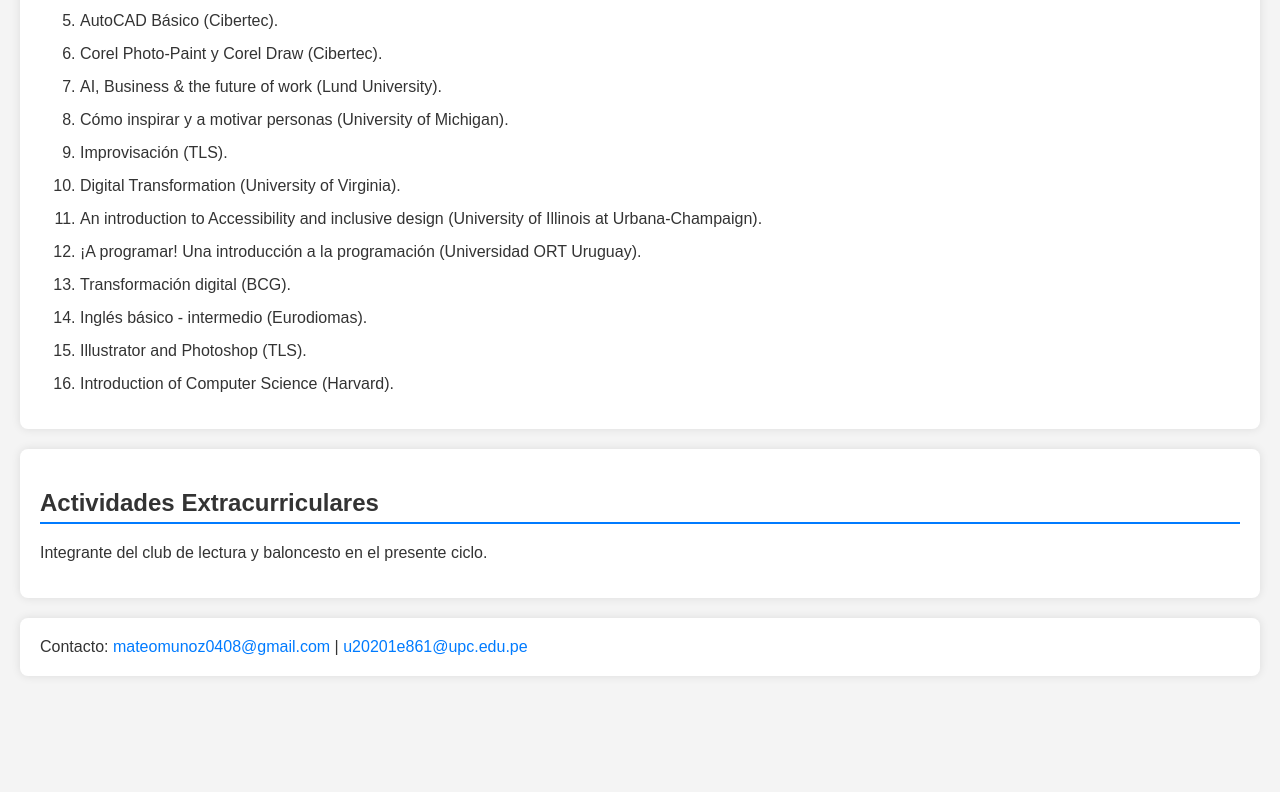
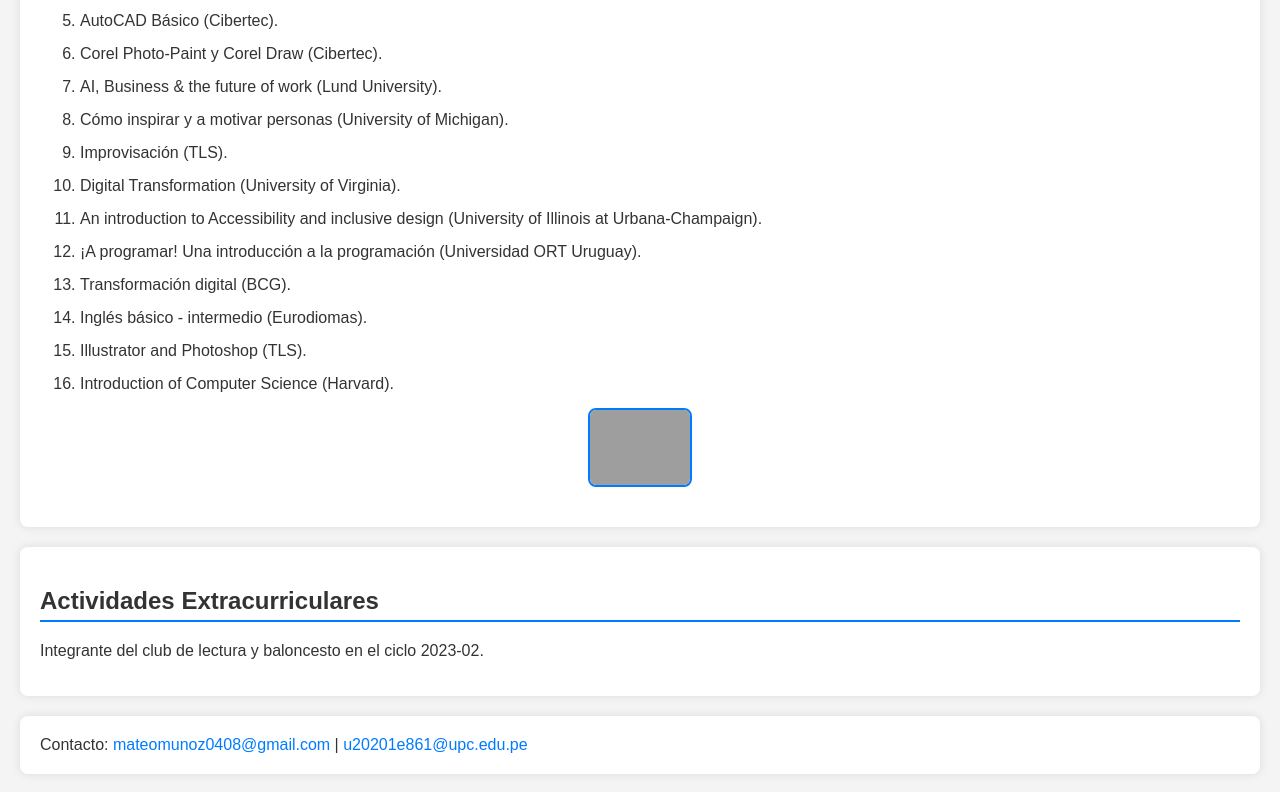
Before and after one commit to Mateomunoz0408/cv-mateo, a plain HTML site: page index.html in a window 1280 px wide. Shown: the part 1760-2552 px from the top of the page. Before the commit the page ends 2456 px from the top, so only its background shows below. Drawn offline with Linux system fonts and the light colour scheme; grey boxes are pictures that could not be loaded.

Commit message:
1.03
Adding new certifications.

```diff
--- a/index.html
+++ b/index.html
@@ -100,11 +100,18 @@
                     <li>Introduction of Computer Science (Harvard).</li>
                 </ol>
             </li>
+            <!-- Begin: HubSpot Academy - Inbound Sales Badge -->
+            <div class='academy-badge'>
+                <a href='https://app.hubspot.com/academy/achievements/t3tts0qv/en/1/mateo-munoz/inbound-sales' title='Inbound Sales'>
+                    <img src='https://hubspot-credentials-na1.s3.amazonaws.com/prod/badges/user/5624846d83fd46faa038af75f12ad65b.png' alt='Inbound Sales Badge'/>
+                </a>
+            </div>
+            <!-- End: HubSpot Academy - Inbound Sales Badge -->
         </ul>
     </section>
     <section>
         <h2>Actividades Extracurriculares</h2>
-        <p>Integrante del club de lectura y baloncesto en el presente ciclo.</p>
+        <p>Integrante del club de lectura y baloncesto en el ciclo 2023-02.</p>
     </section>
     <footer>
         <p>Contacto: <a href="mailto:mateomunoz0408@gmail.com">mateomunoz0408@gmail.com</a> | <a href="mailto:u20201e861@upc.edu.pe">u20201e861@upc.edu.pe</a></p>
--- a/styles.css
+++ b/styles.css
@@ -1,3 +1,5 @@
+/* styles.css */
+
 body {
     font-family: Arial, sans-serif;
     margin: 0;
@@ -46,3 +48,16 @@ a {
 a:hover {
     text-decoration: underline;
 }
+
+/* New style for HubSpot Academy Badge */
+.academy-badge {
+    margin-top: 10px;
+    text-align: center;
+}
+
+.academy-badge img {
+    width: 100px;
+    height: auto;
+    border: 2px solid #007BFF;
+    border-radius: 8px;
+}
```
